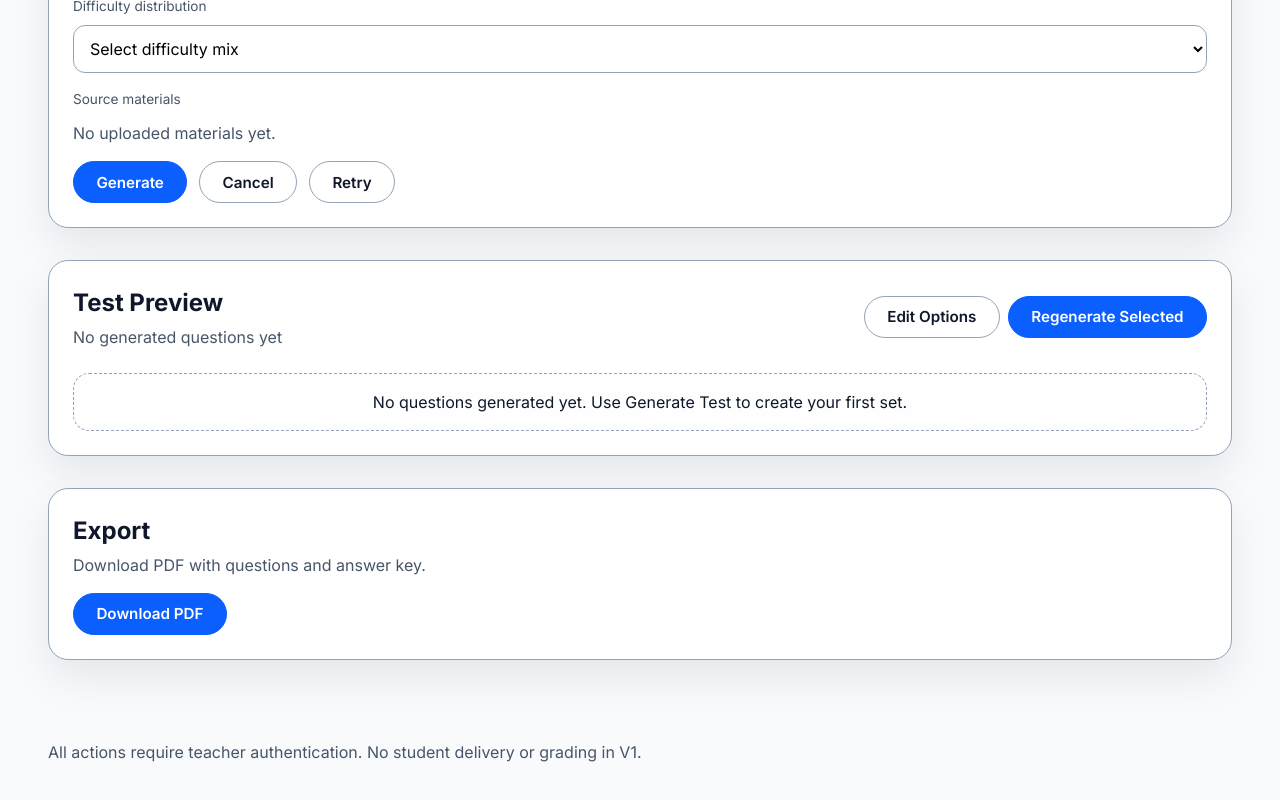
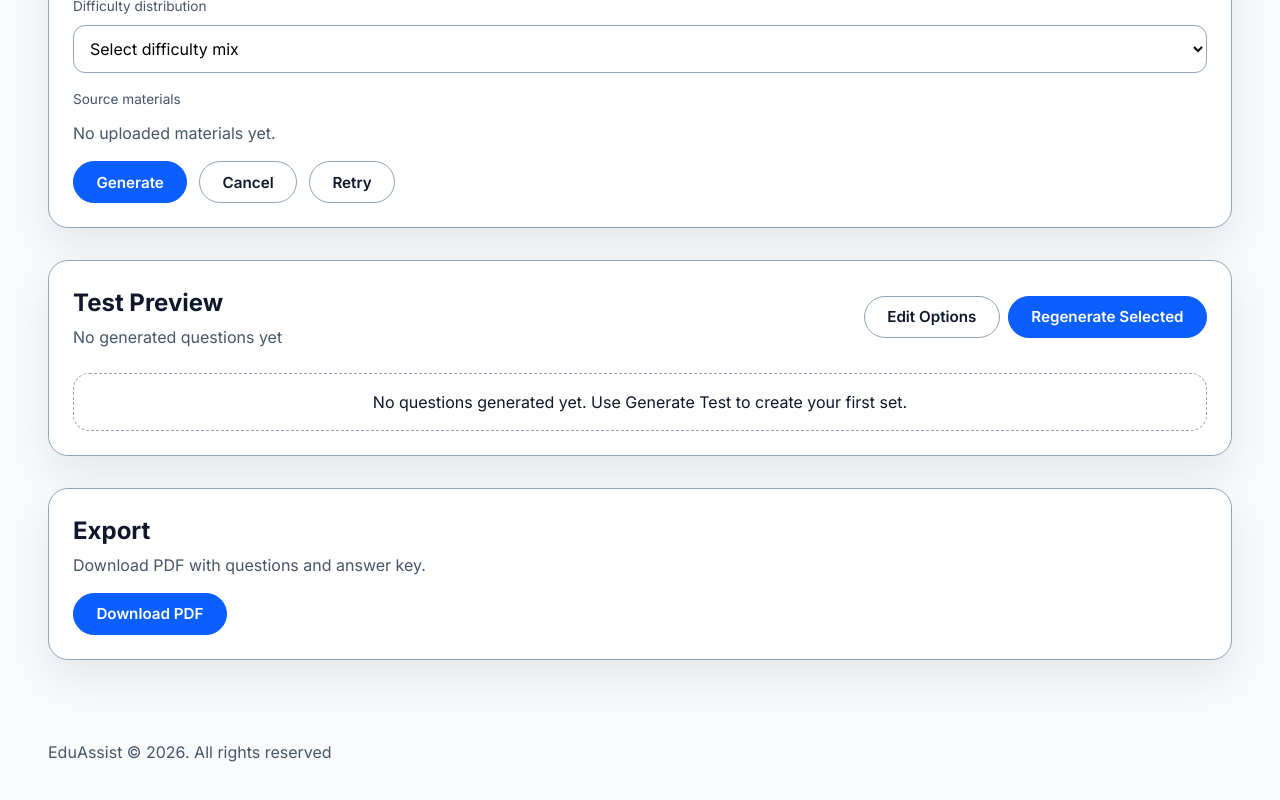
Before and after one commit to shahd803/EduAssist, a Next.js app: page / in a window 1280 px wide. Shown: the part 1257-2057 px from the top of the page. Built offline with nearby package versions, Linux system fonts and the light colour scheme.

Commit message:
added copyright notice in footer

```diff
--- a/src/components/Footer.jsx
+++ b/src/components/Footer.jsx
@@ -1,7 +1,7 @@
 function Footer() {
   return (
     <footer className="footer">
-      <p>All actions require teacher authentication. No student delivery or grading in V1.</p>
+      <p>EduAssist © 2026. All rights reserved</p>
     </footer>
   )
 }
```
